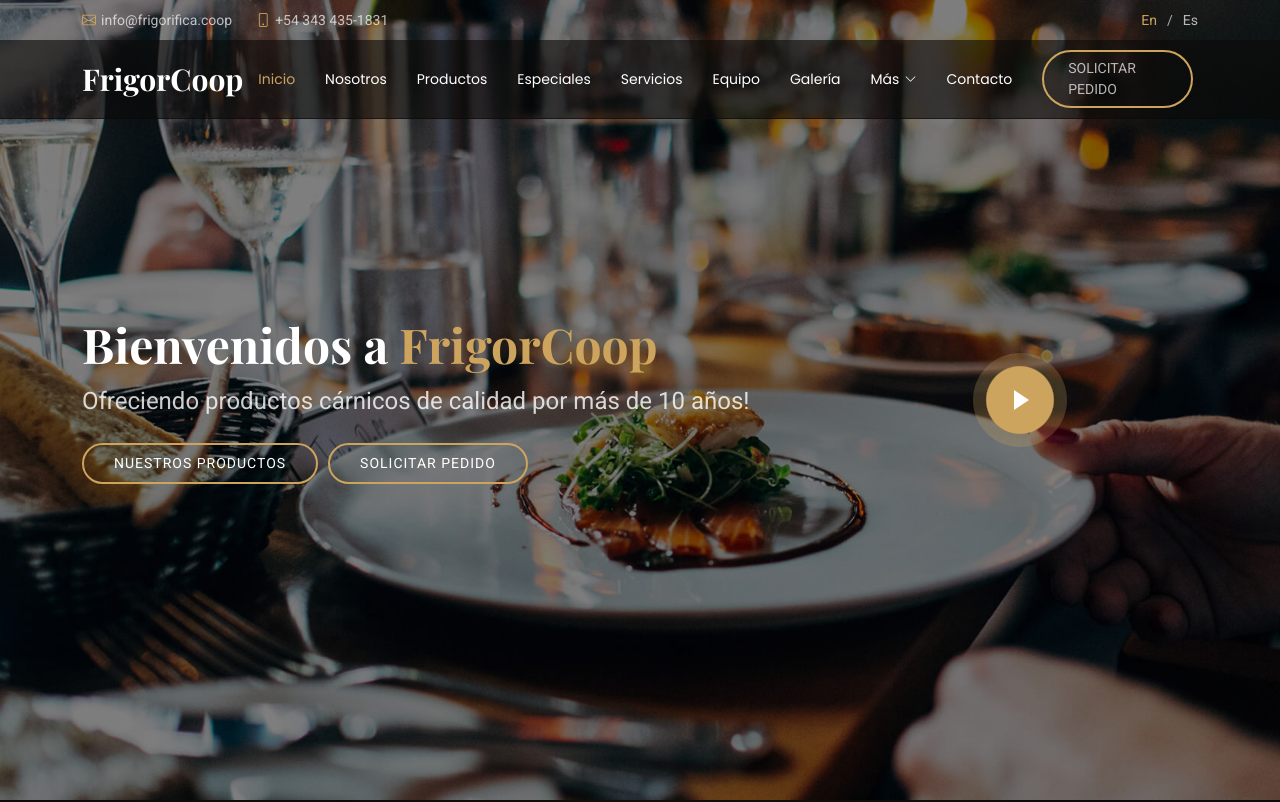
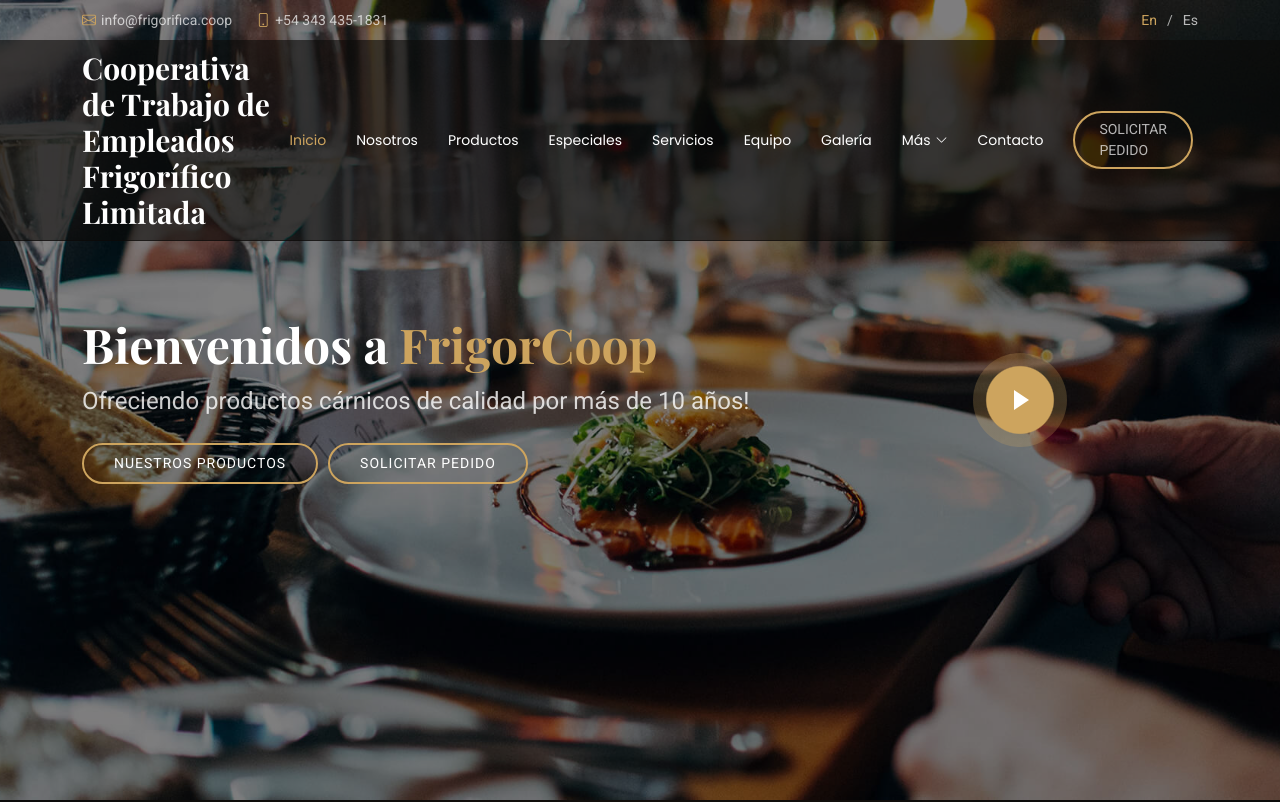
Before and after one commit to EmaAristimuno/cooperativa-frigorifica, a plain HTML site: page index.html in a window 1280 px wide. Shown: the top 802 px of the page. Drawn offline with nearby package versions, Linux system fonts and the light colour scheme; a web font is replaced by a local one.

Commit message:
cambio nombre de sitio

```diff
--- a/index.html
+++ b/index.html
@@ -4,7 +4,7 @@
 <head>
   <meta charset="utf-8">
   <meta content="width=device-width, initial-scale=1.0" name="viewport">
-  <title>Cooperativa Frigorífica</title>
+  <title>Cooperativa de Trabajo de Empleados Frigorífico Limitada</title>
   <meta name="description" content="">
   <meta name="keywords" content="">
 
@@ -27,13 +27,6 @@
   <!-- Main CSS File -->
   <link href="assets/css/main.css" rel="stylesheet">
 
-  <!-- =======================================================
-  * Template Name: Restaurantly
-  * Template URL: https://bootstrapmade.com/restaurantly-restaurant-template/
-  * Updated: Aug 07 2024 with Bootstrap v5.3.3
-  * Author: BootstrapMade.com
-  * License: https://bootstrapmade.com/license/
-  ======================================================== -->
 </head>
 
 <body class="index-page">
@@ -61,7 +54,7 @@
         <a href="index.html" class="logo d-flex align-items-center me-auto me-xl-0">
           <!-- Uncomment the line below if you also wish to use an image logo -->
           <!-- <img src="assets/img/logo.png" alt=""> -->
-          <h1 class="sitename">FrigorCoop</h1>
+          <h1 class="sitename">Cooperativa de Trabajo de Empleados Frigorífico Limitada</h1>
         </a>
 
         <nav id="navmenu" class="navmenu">
```
